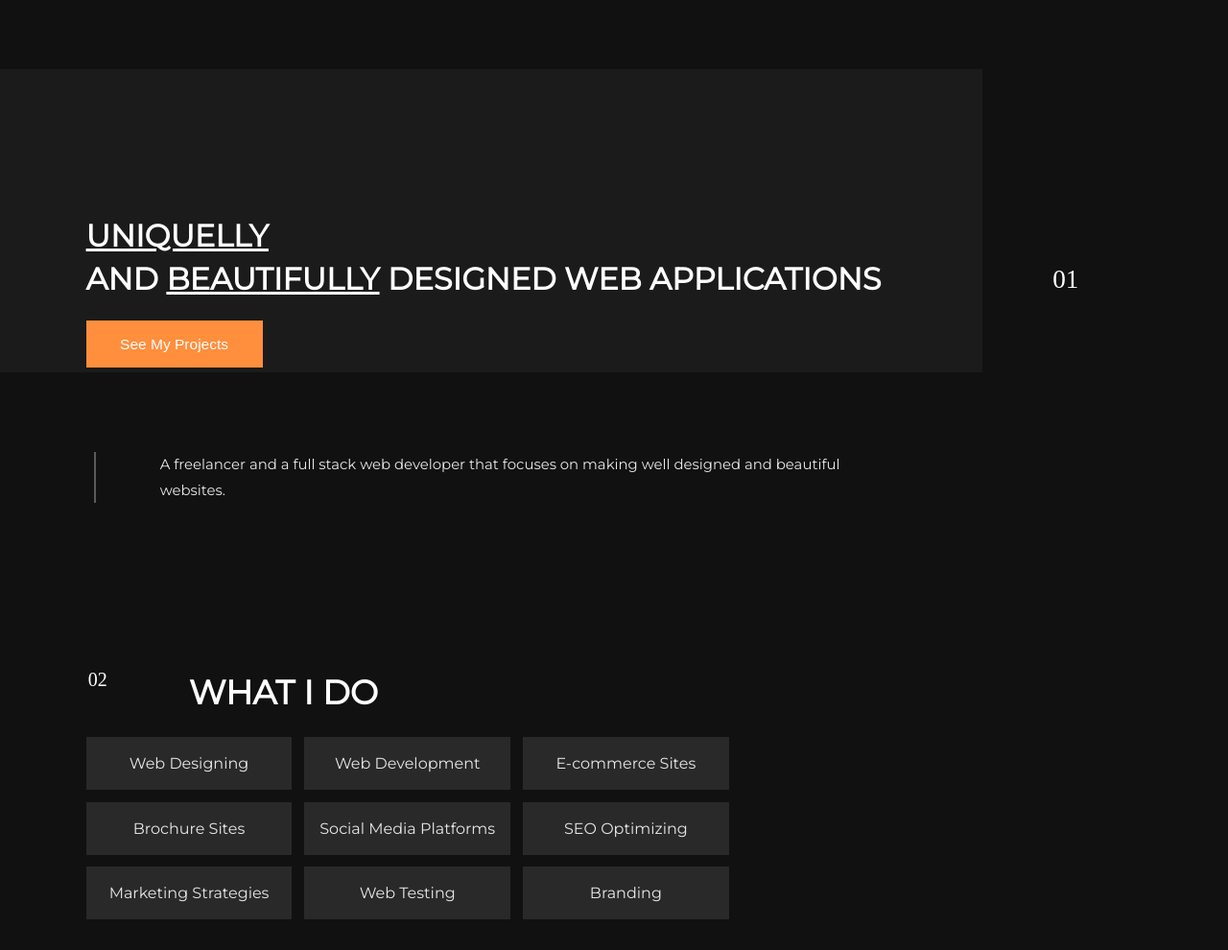
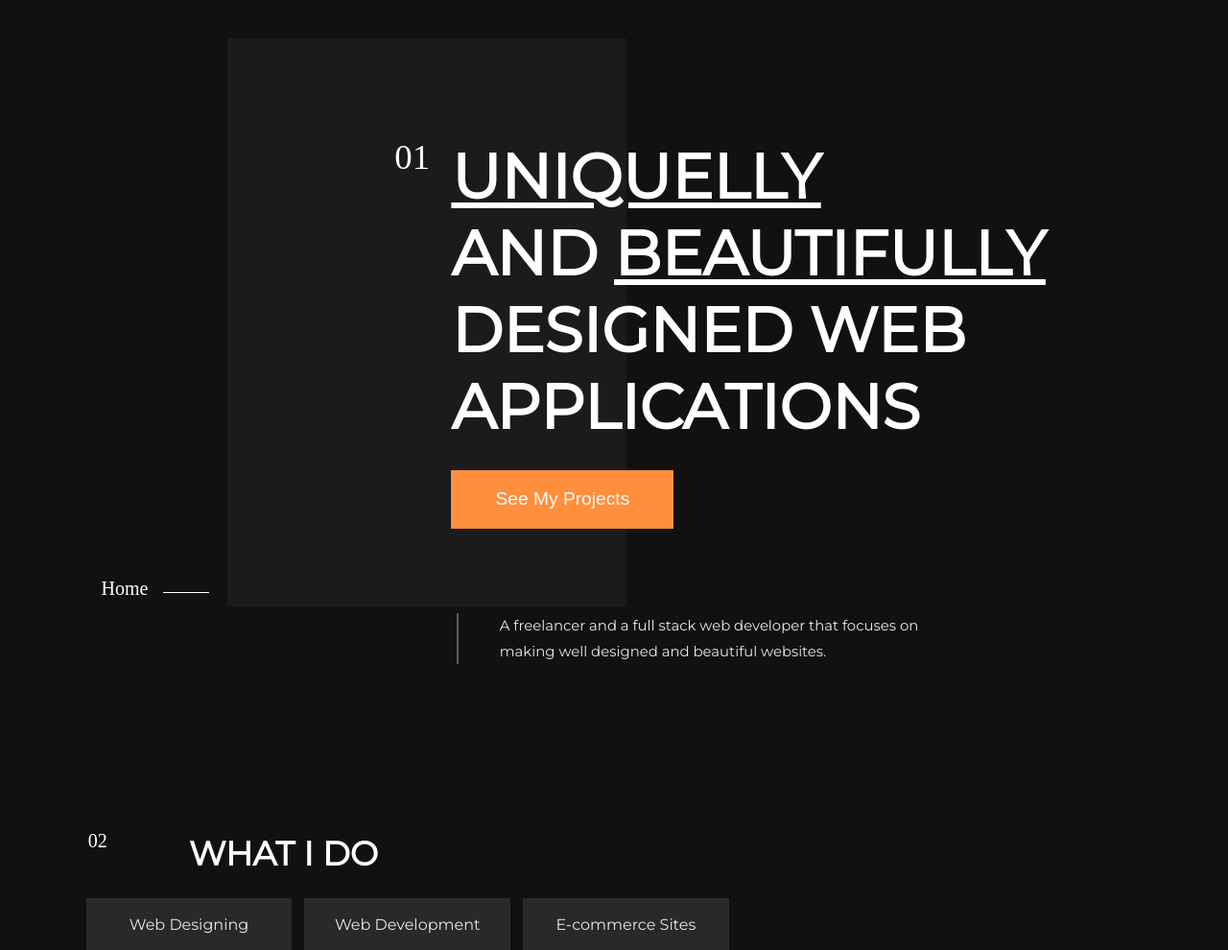
Before and after one commit to tommyyh/Portfolio, a Django app: page / in a window 1280 px wide. Shown: the part 88-1078 px from the top of the page at 96% size. Run offline with Django 3.2, Linux system fonts and the light colour scheme; some web fonts are replaced.

Commit message:
Added hero section for desktop

```diff
--- a/home/templates/home/index.html
+++ b/home/templates/home/index.html
@@ -23,9 +23,11 @@
 
     <section class="hero">
       <h1>
-        <span><u>UNIQUELLY</u> </span
-        ><span>AND <u>BEAUTIFULLY</u> DESIGNED WEB APPLICATIONS</span>
+        <span><u>UNIQUELLY</u></span> <span>AND <u>BEAUTIFULLY</u></span>
+        <span>DESIGNED WEB</span>
+        APPLICATIONS
       </h1>
+      <h4>Home</h4>
 
       <button>See My Projects</button>
       <p>
--- a/static/css/all/resets.css
+++ b/static/css/all/resets.css
@@ -21,6 +21,7 @@ body {
 button {
   outline: none;
   cursor: pointer;
+  transition: ease 300ms;
 }
 
 button:focus {
--- a/static/css/home/home.css
+++ b/static/css/home/home.css
@@ -69,3 +69,101 @@
   background: #5b5b5b;
   left: -9%;
 }
+
+.hero h4 {
+  display: none;
+}
+
+@media all and (min-width: 1025px) {
+  .hero {
+    padding: 18vh 7% 0 36.75%;
+  }
+
+  .hero h1 {
+    font-size: 4.05rem;
+    font-weight: 600;
+    line-height: 5rem;
+    position: relative;
+  }
+
+  .hero h1::after {
+    content: '01';
+    font-family: var(--font-family2);
+    position: absolute;
+    font-weight: 200;
+    font-size: 2.3rem;
+    right: initial;
+    left: -8.2%;
+    bottom: initial;
+    top: -6.34%;
+  }
+
+  .hero h1 span {
+    display: block;
+  }
+
+  .hero button {
+    width: 14.5rem;
+    height: 3.83rem;
+    background: var(--accent-color);
+    border: none;
+    color: var(--secondary-color);
+    font-size: 1.2rem;
+    font-weight: 400;
+    margin-top: 1.6rem;
+  }
+
+  .hero button:hover {
+    background: #ff7817;
+  }
+
+  .hero button::before {
+    content: '';
+    position: absolute;
+    width: 32.5%;
+    height: 74vh;
+    background: #1b1b1b;
+    left: 18.5%;
+    top: 16%;
+    z-index: -1;
+  }
+
+  .hero p {
+    font-size: 0.93rem;
+    font-weight: 200;
+    color: #e9e9e9;
+    line-height: 1.67rem;
+    margin: 5.5rem 24% 0 7%;
+    position: relative;
+  }
+
+  .hero p::before {
+    content: '';
+    position: absolute;
+    height: 100%;
+    width: 1.5px;
+    background: #5b5b5b;
+    left: -9%;
+  }
+
+  .hero h4 {
+    display: initial;
+    position: absolute;
+    top: 86.3vh;
+    left: 8.25%;
+    font-size: 1.25rem;
+    z-index: 1;
+    font-weight: 100;
+    font-family: var(--font-family2);
+  }
+
+  .hero h4::after {
+    content: '';
+    position: absolute;
+    width: 3rem;
+    background: #fff;
+    height: 0.0625rem;
+    margin-top: 0.89rem;
+    margin-left: 32%;
+  }
+}
```
